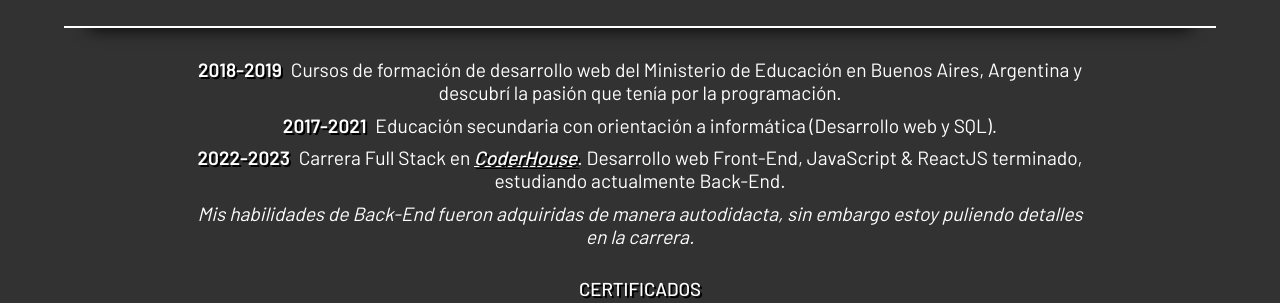
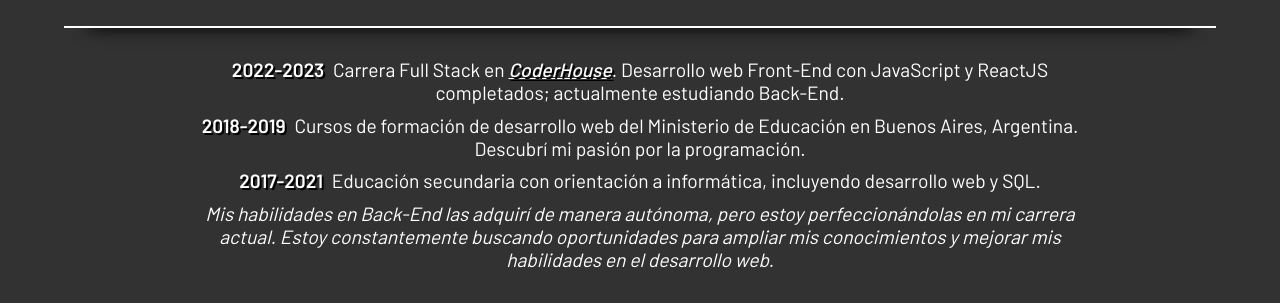
Before and after one commit to miguelraad28/portfolio, a React (Create React App) app: page / in a window 1280 px wide. Shown: the part 2869-3172 px from the top of the page. Built offline with nearby package versions, Linux system fonts and the light colour scheme.

Commit message:
changes in studies info

```diff
--- a/src/components/Studies/Studies.jsx
+++ b/src/components/Studies/Studies.jsx
@@ -11,25 +11,25 @@
             <div className='infoEducation'>
                 {language === "EN" ?
                     <>
+                        <p><strong>2022-2023</strong> Full Stack Career at <a href="https://www.coderhouse.com/">CoderHouse</a>. Completed Front-End web development with JavaScript and ReactJS; currently studying Back-End.</p>
                         <p>
-                            <strong>2018-2019</strong> I Web development formation courses of the Ministry of Education in Buenos Aires, Argentina and discovered the passion that I had for coding.
+                            <strong>2018-2019</strong> Web development training courses from the Ministry of Education in Buenos Aires, Argentina. Discovered my passion for programming.
                         </p>
                         <p>
-                            <strong>2017-2021</strong> IT oriented High School (Web development and SQL).
+                            <strong>2017-2021</strong> Secondary education with a focus on computer science, including web development and SQL.
                         </p>
-                        <p><strong>2022-2023</strong> Full Stack carreer at <a href="https://www.coderhouse.com/">CoderHouse</a>. Front-End web development, JavaScript & ReactJS finished, Back-End currently studying.</p>
-                        <p>My Back-End habilities were self-taught, but I'm polishing details at the carreer.</p>
+                        <p>My Back-End skills were acquired through self-study, but I am refining them in my current career. I am always seeking opportunities to expand my knowledge and improve my web development abilities.</p>
                     </>
                     :
                     <>
+                        <p><strong>2022-2023</strong> Carrera Full Stack en <a href="https://www.coderhouse.com/">CoderHouse</a>. Desarrollo web Front-End con JavaScript y ReactJS completados; actualmente estudiando Back-End.</p>
                         <p>
-                            <strong>2018-2019</strong> Cursos de formación de desarrollo web del Ministerio de Educación en Buenos Aires, Argentina y descubrí la pasión que tenía por la programación.
+                            <strong>2018-2019</strong> Cursos de formación de desarrollo web del Ministerio de Educación en Buenos Aires, Argentina. Descubrí mi pasión por la programación.
                         </p>
                         <p>
-                            <strong>2017-2021</strong> Educación secundaria con orientación a informática (Desarrollo web y SQL).
+                            <strong>2017-2021</strong>  Educación secundaria con orientación a informática, incluyendo desarrollo web y SQL.
                         </p>
-                        <p><strong>2022-2023</strong> Carrera Full Stack en <a href="https://www.coderhouse.com/">CoderHouse</a>. Desarrollo web Front-End, JavaScript & ReactJS terminado, estudiando actualmente Back-End.</p>
-                        <p>Mis habilidades de Back-End fueron adquiridas de manera autodidacta, sin embargo estoy puliendo detalles en la carrera.</p>
+                        <p>Mis habilidades en Back-End las adquirí de manera autónoma, pero estoy perfeccionándolas en mi carrera actual. Estoy constantemente buscando oportunidades para ampliar mis conocimientos y mejorar mis habilidades en el desarrollo web.</p>
                     </>}
                 <h3>{language === "EN" ? "CERTIFICATIONS" : "CERTIFICADOS"}</h3>
                 <div className='certifications'>
```
